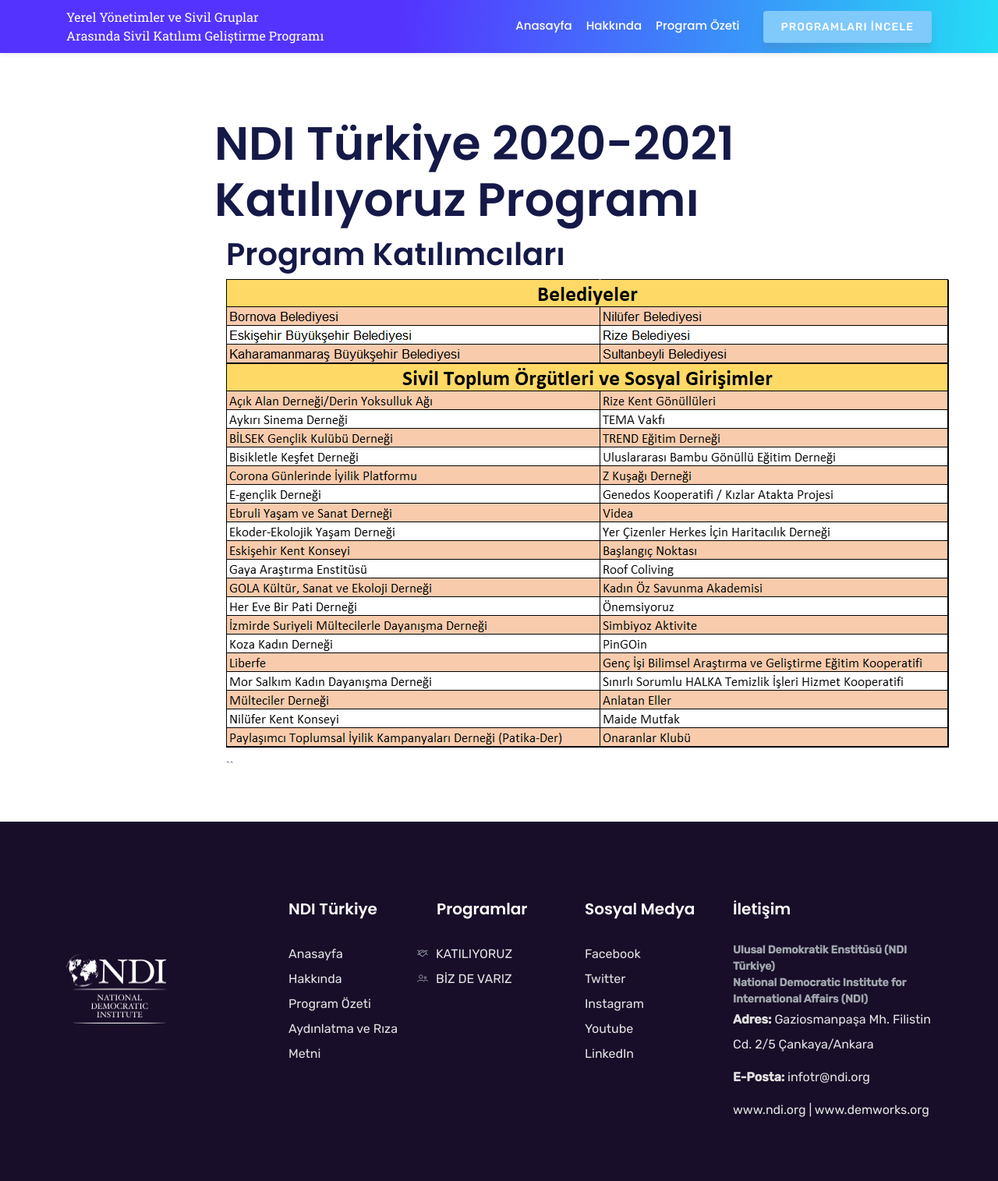
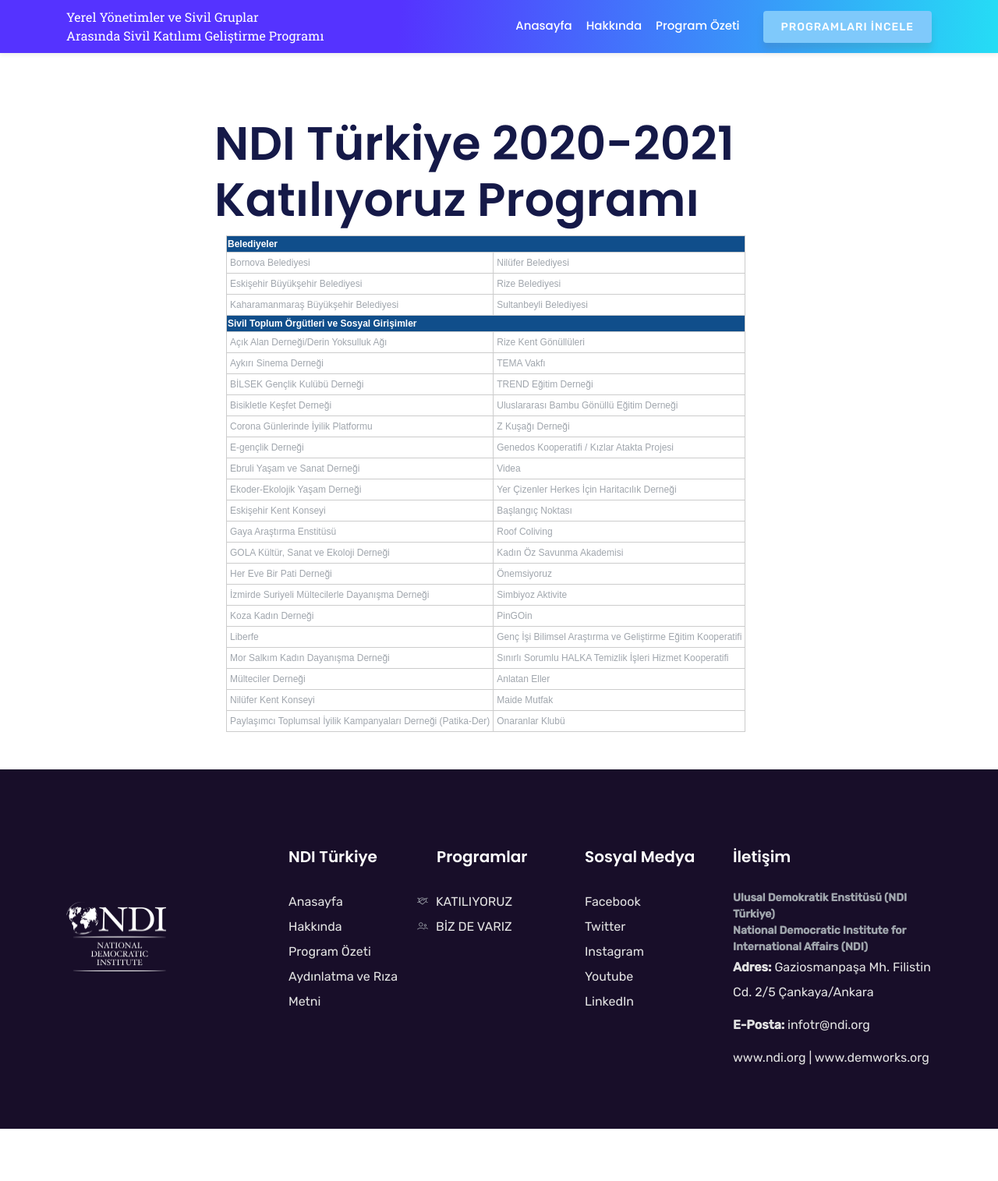
Before and after one commit to uirmaksever/ndi-civic-participation-young-women-website, a Jekyll site: the page built from _posts/programs/2020-12-04-ndi-turkiye-2020-2021-katiliyoruz-programi.md, in a window 1280 px wide. Shown: the part 200-1715 px from the top of the page at 78% size. Built offline with Jekyll 4.4.1, drawn with Linux system fonts in a browser that asks for light colours; some web fonts are replaced; a script that is not in the unit is left out; after the commit the page ends 1648 px from its top, so only the background shows below that.

Commit message:
Update Programs “2020-12-04-ndi-turkiye-2020-2021-katiliyoruz-programi”

```diff
--- a/_posts/programs/2020-12-04-ndi-turkiye-2020-2021-katiliyoruz-programi.md
+++ b/_posts/programs/2020-12-04-ndi-turkiye-2020-2021-katiliyoruz-programi.md
@@ -7,8 +7,49 @@ date: 2020-12-04T12:49:34.774Z
 permalink: /katilimcilar
 application_form_url: post
 ---
-# **Program Katılımcıları**
+<style type="text/css">
+	table.tableizer-table {
+		font-size: 12px;
+		border: 1px solid #CCC;
+		font-family: Arial, Helvetica, sans-serif;
+	}
+	.tableizer-table td {
+		padding: 4px;
+		margin: 3px;
+		border: 1px solid #CCC;
+	}
+	.tableizer-table th {
+		background-color: #104E8B;
+		color: #FFF;
+		font-weight: bold;
+	}
+</style>
+<table class="tableizer-table">
+<thead><tr class="tableizer-firstrow"><th colspan="2">Belediyeler</th></tr></thead><tbody>
 
-![](/assets/uploads/katilimcilar.png)
-
-``
+ <tr><td>Bornova Belediyesi</td><td>Nilüfer Belediyesi</td></tr>
+ <tr><td>Eskişehir Büyükşehir Belediyesi</td><td>Rize Belediyesi</td></tr>
+ <tr><td>Kaharamanmaraş Büyükşehir Belediyesi</td><td>Sultanbeyli Belediyesi</td></tr>
+ </tbody>
+ <thead><tr class="tableizer-firstrow"><th colspan="2">Sivil Toplum Örgütleri ve Sosyal Girişimler</th></tr></thead>
+ <tbody>
+ <tr><td>Açık Alan Derneği/Derin Yoksulluk Ağı</td><td>Rize Kent Gönüllüleri</td></tr>
+ <tr><td>Aykırı Sinema Derneği</td><td>TEMA Vakfı</td></tr>
+ <tr><td>BİLSEK Gençlik Kulübü Derneği</td><td>TREND Eğitim Derneği</td></tr>
+ <tr><td>Bisikletle Keşfet Derneği</td><td>Uluslararası Bambu Gönüllü Eğitim Derneği</td></tr>
+ <tr><td>Corona Günlerinde İyilik Platformu</td><td>Z Kuşağı Derneği</td></tr>
+ <tr><td>E-gençlik Derneği</td><td>Genedos Kooperatifi / Kızlar Atakta Projesi</td></tr>
+ <tr><td>Ebruli Yaşam ve Sanat Derneği</td><td>Videa</td></tr>
+ <tr><td>Ekoder-Ekolojik Yaşam Derneği</td><td>Yer Çizenler Herkes İçin Haritacılık Derneği</td></tr>
+ <tr><td>Eskişehir Kent Konseyi</td><td>Başlangıç Noktası</td></tr>
+ <tr><td>Gaya Araştırma Enstitüsü</td><td>Roof Coliving</td></tr>
+ <tr><td>GOLA Kültür, Sanat ve Ekoloji Derneği</td><td>Kadın Öz Savunma Akademisi</td></tr>
+ <tr><td>Her Eve Bir Pati Derneği</td><td>Önemsiyoruz</td></tr>
+ <tr><td>İzmirde Suriyeli Mültecilerle Dayanışma Derneği</td><td>Simbiyoz Aktivite</td></tr>
+ <tr><td>Koza Kadın Derneği</td><td>PinGOin</td></tr>
+ <tr><td>Liberfe</td><td>Genç İşi Bilimsel Araştırma ve Geliştirme Eğitim Kooperatifi</td></tr>
+ <tr><td>Mor Salkım Kadın Dayanışma Derneği</td><td>Sınırlı Sorumlu HALKA Temizlik İşleri Hizmet Kooperatifi</td></tr>
+ <tr><td>Mülteciler Derneği</td><td>Anlatan Eller</td></tr>
+ <tr><td>Nilüfer Kent Konseyi</td><td>Maide Mutfak</td></tr>
+ <tr><td>Paylaşımcı Toplumsal İyilik Kampanyaları Derneği (Patika-Der)</td><td>Onaranlar Klubü</td></tr>
+</tbody></table>
```
